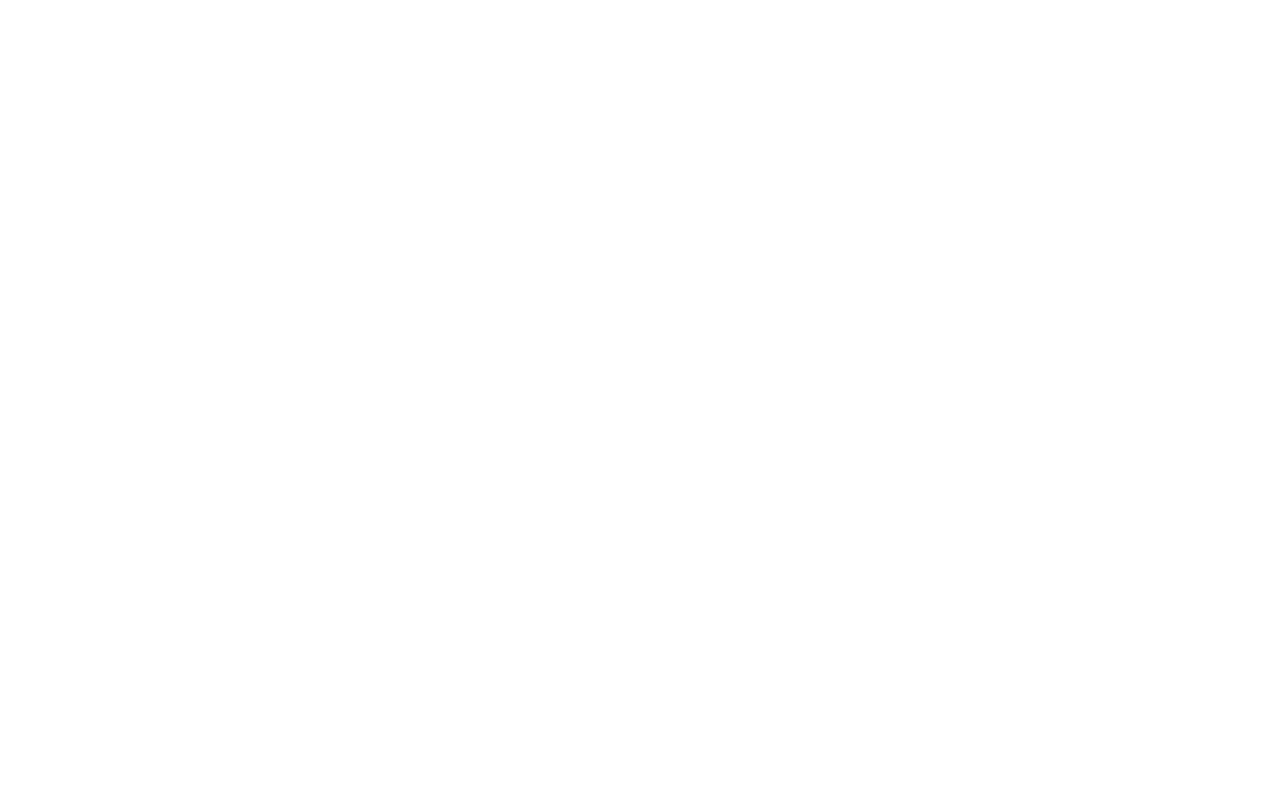
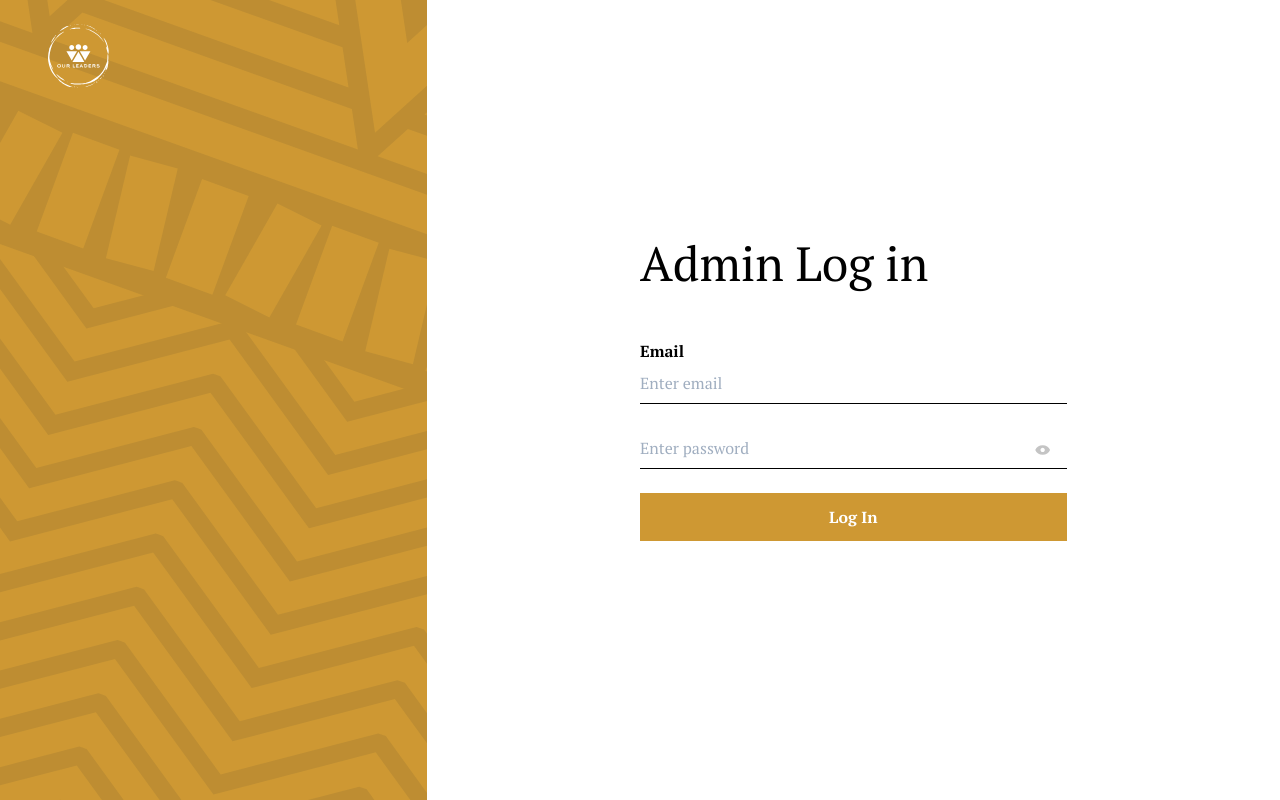
Before and after one commit to Our-Leaders/our-leaders-admin, a Vue app: page /auth/sign-in in a window 1280 px wide. Built offline with nearby package versions, Linux system fonts and the light colour scheme.

Commit message:
Add signin page for admin users

```diff
--- a/src/router/index.js
+++ b/src/router/index.js
@@ -11,6 +11,11 @@
     name: 'home',
     component: Pages.Home,
   },
+  {
+    path: '/auth/sign-in',
+    name: 'sign-in',
+    component: Pages.SignIn,
+  },
 ];
 
 const router = new VueRouter({
--- /dev/null
+++ b/src/views/auth/SignIn.vue
@@ -0,0 +1,126 @@
+<template>
+  <div class="flex flex-wrap h-full">
+    <our-alert :alert-type="info.type" :display="displayInfo">
+      <p class="font-bold">{{info.header}}</p>
+      <p class="text-sm">{{info.details}}</p>
+    </our-alert>
+    <div class="w-1/3 bg-primary bg-overlay relative">
+      <img class="h-16 my-6 mx-12 absolute" src="../../assets/img/logo-w.svg"/>
+      <div class="flex flex-col justify-center h-full px-12">
+        <span class="text-white text-4xl mb-6">
+          <!-- Get live data on the performance and activities of cuttent African Leaders. -->
+        </span>
+        <!-- <hr class="text-white w-20"/> -->
+      </div>
+    </div>
+    <div class="w-2/3 flex flex-col justify-center">
+      <div class="mx-auto w-6/12">
+        <span class="block text-5xl mb-10">Admin Log in</span>
+        <form @submit.prevent="proceed">
+          <div class="mb-6">
+            <label class="block font-semibold" for="email">Email</label>
+            <input class="field w-full py-2"
+              type="text"
+              id="email"
+              name="email"
+              v-model="data.email"
+              placeholder="Enter email"
+              required/>
+          </div>
+          <div class="mb-6">
+            <!-- <label class="block" for="password">
+              <span class="font-semibold">Password</span>
+              <span
+                class="block cursor-pointer font-regular text-sm
+                text-gray-500 float-right align-middle">
+                Forgot Password?
+              </span>
+            </label> -->
+            <div class="input-fields">
+              <input class="w-11/12 py-2"
+                :type="!displayPassword ? 'password' : 'text'"
+                id="password"
+                name="password"
+                v-model="data.password"
+                placeholder="Enter password"
+                required>
+              <div class="inline-block w-1/12 p-1">
+                <img class="inline-block cursor-pointer m-auto"
+                  src="../../assets/img/password-eye.svg"
+                  v-if="!displayPassword"
+                  @click="togglePassword"/>
+                <img class="inline-block cursor-pointer m-auto"
+                  src="../../assets/img/password-eye-off.svg"
+                  v-if="displayPassword"
+                  @click="togglePassword"/>
+              </div>
+            </div>
+          </div>
+          <button
+            :class="{
+              'btn-primary w-full mb-8': true,
+              'loading': loading,
+            }"
+            :disabled="loading">
+            Log In
+          </button>
+        </form>
+      </div>
+    </div>
+  </div>
+</template>
+
+<script>
+export default {
+  name: 'SignIn',
+  data() {
+    return {
+      authServices: this.$serviceFactory.auth,
+      data: {
+        email: null,
+        password: null,
+      },
+      displayInfo: false,
+      displayPassword: false,
+      info: {
+        header: null,
+        details: null,
+        type: 'info',
+      },
+      loading: false,
+    };
+  },
+  methods: {
+    async proceed() {
+      try {
+        this.loading = true;
+        this.hasError = false;
+        const response = await this.authServices.login(this.data);
+        this.$store.commit('setCurrentUser', response.data.user);
+        this.$store.commit('setJWT', response.data.token);
+        this.showInfo('Success', 'Welcome back! Find everything just as you left it.', 'success');
+      } catch (err) {
+        this.showInfo('Uh Oh', 'Email or password is incorrect.', 'error');
+      } finally {
+        this.loading = false;
+      }
+    },
+    showInfo(header, msg, type) {
+      this.info.header = header;
+      this.info.details = msg;
+      this.info.type = type;
+      this.displayInfo = true;
+    },
+    togglePassword() {
+      this.displayPassword = !this.displayPassword;
+    },
+  },
+};
+</script>
+
+<style>
+  .bg-overlay {
+    background-image: url('../../assets/img/auth-bg-pattern.svg');
+    background-size: cover;
+  }
+</style>
--- a/src/views/index.js
+++ b/src/views/index.js
@@ -1,5 +1,7 @@
 import Home from './public/Home.vue';
+import SignIn from './auth/SignIn.vue';
 
 export default {
   Home,
+  SignIn,
 };
```
Also changed, not shown: src/assets/img/password-eye-off.svg (added), 1 other file (tests, documents, lock files or other folders).
